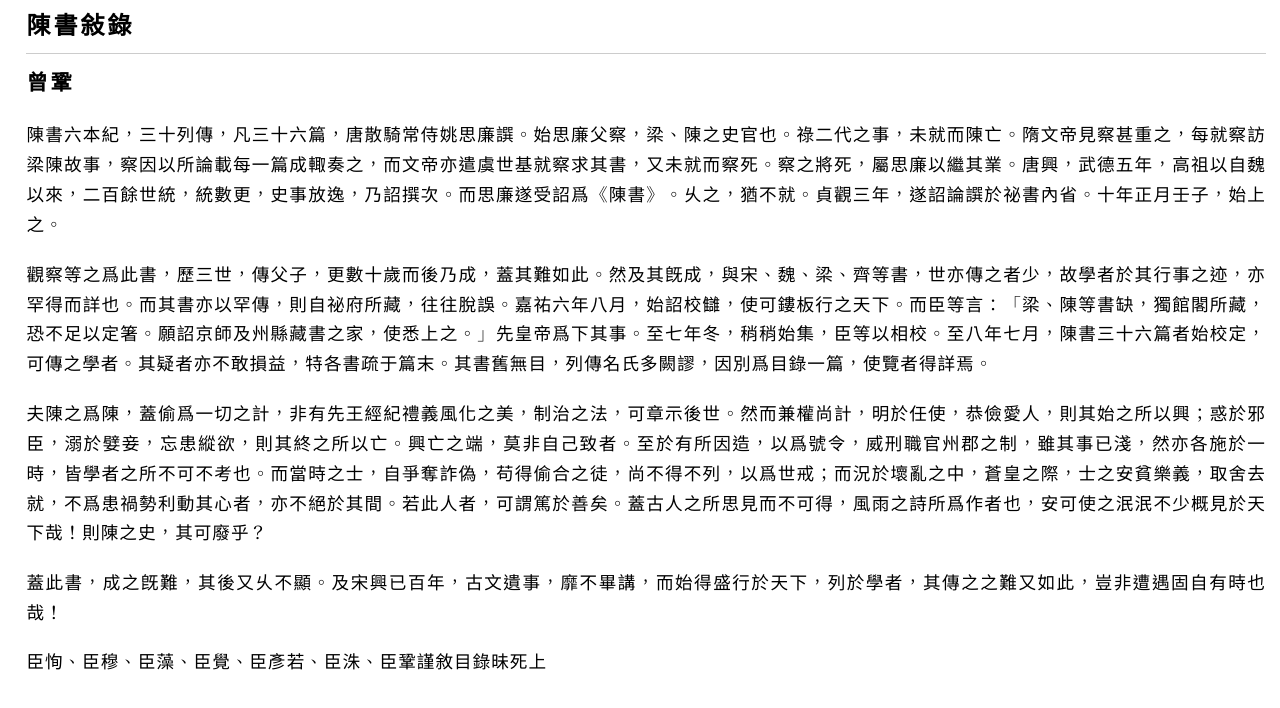
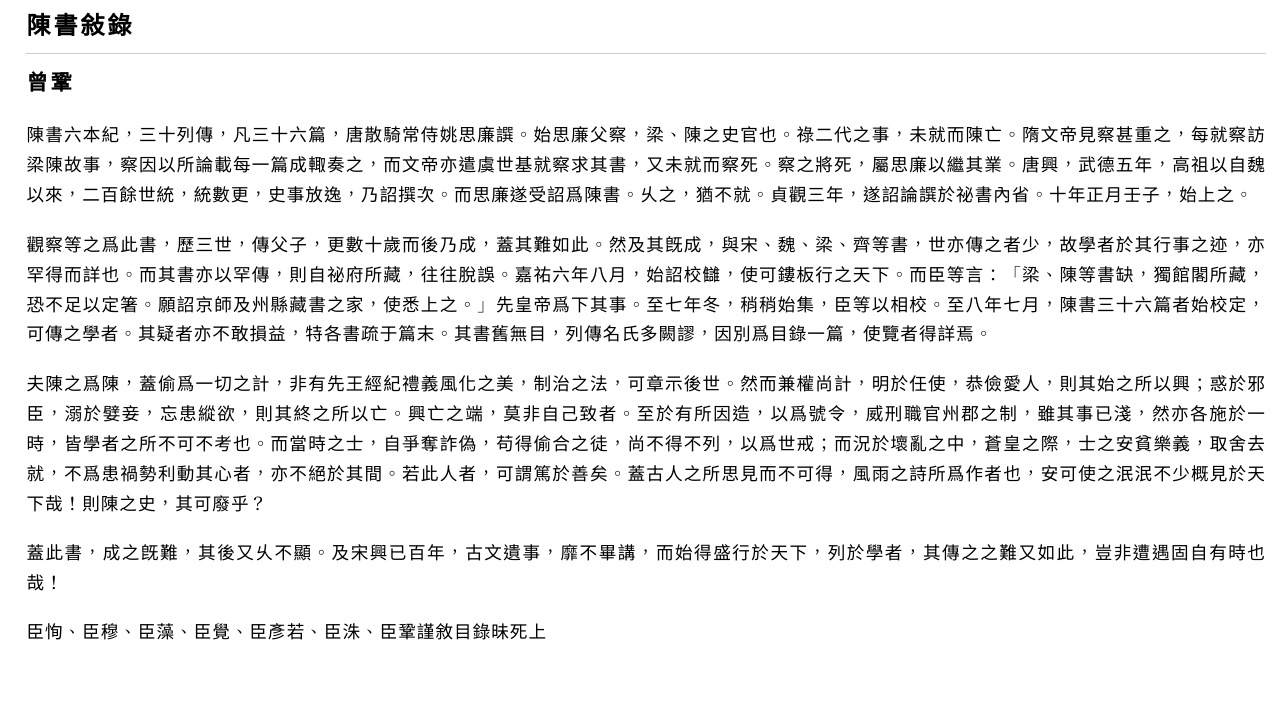
Before and after one commit to Ancient-China-Books/chenshu, a plain HTML site: page OEBPS/Text/1518.html in a window 1280 px wide. Drawn offline with Linux system fonts and the light colour scheme; a web font is replaced by a local one.

Commit message:
书名样式一致

```diff
--- a/OEBPS/Text/1518.html
+++ b/OEBPS/Text/1518.html
@@ -5,7 +5,7 @@
 </h1><hr/></div>
 <div class="section" id="title-1"><h2>曾鞏</h2></div>
 <p class="em2" id="p1"><a class="gg-link" href="#p1" onclick="return changeColor(this);"></a>
-	陳書六本紀，三十列傳，凡三十六篇，唐散騎常侍姚思廉譔。始思廉父察，梁、陳之史官也。祿二代之事，未就而陳亡。隋文帝見察甚重之，每就察訪梁陳故事，察因以所論載每一篇成輙奏之，而文帝亦遣虞世基就察求其書，又未就而察死。察之將死，屬思廉以繼其業。唐興，武德五年，高祖以自魏以來，二百餘世統，統數更，史事放逸，乃詔撰次。而思廉遂受詔爲《陳書》。乆之，猶不就。貞觀三年，遂詔論譔於祕書內省。十年正月壬子，始上之。
+	陳書六本紀，三十列傳，凡三十六篇，唐散騎常侍姚思廉譔。始思廉父察，梁、陳之史官也。祿二代之事，未就而陳亡。隋文帝見察甚重之，每就察訪梁陳故事，察因以所論載每一篇成輙奏之，而文帝亦遣虞世基就察求其書，又未就而察死。察之將死，屬思廉以繼其業。唐興，武德五年，高祖以自魏以來，二百餘世統，統數更，史事放逸，乃詔撰次。而思廉遂受詔爲陳書。乆之，猶不就。貞觀三年，遂詔論譔於祕書內省。十年正月壬子，始上之。
 </p>
 <p class="em2" id="p2"><a class="gg-link" href="#p2" onclick="return changeColor(this);"></a>
 	觀察等之爲此書，歷三世，傳父子，更數十歲而後乃成，蓋其難如此。然及其旣成，與宋、魏、梁、齊等書，世亦傳之者少，故學者於其行事之迹，亦罕得而詳也。而其書亦以罕傳，則自祕府所藏，往往脫誤。嘉祐六年八月，始詔校讎，使可鏤板行之天下。而臣等言：「梁、陳等書缺，獨館閣所藏，恐不足以定箸。願詔京師及州縣藏書之家，使悉上之。」先皇帝爲下其事。至七年冬，稍稍始集，臣等以相校。至八年七月，陳書三十六篇者始校定，可傳之學者。其疑者亦不敢損益，特各書疏于篇末。其書舊無目，列傳名氏多闕謬，因別爲目錄一篇，使覽者得詳焉。
```
